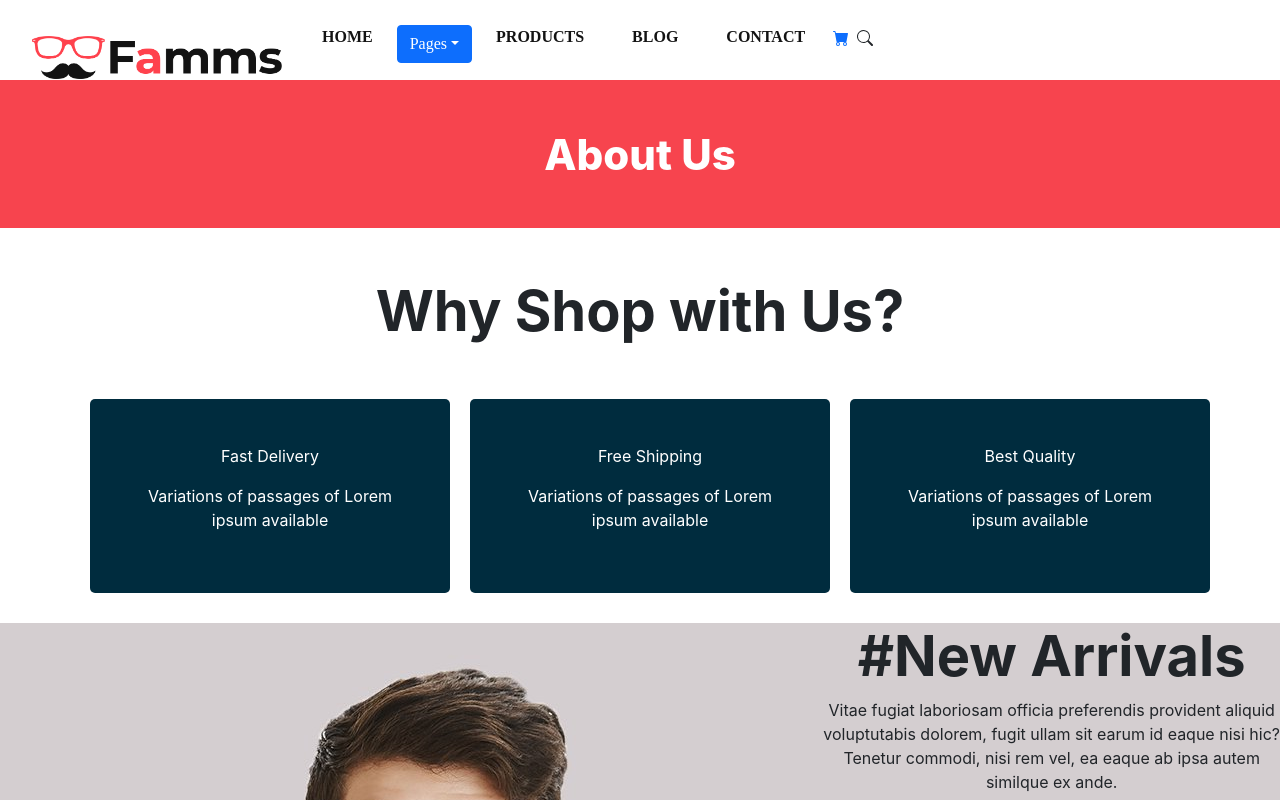
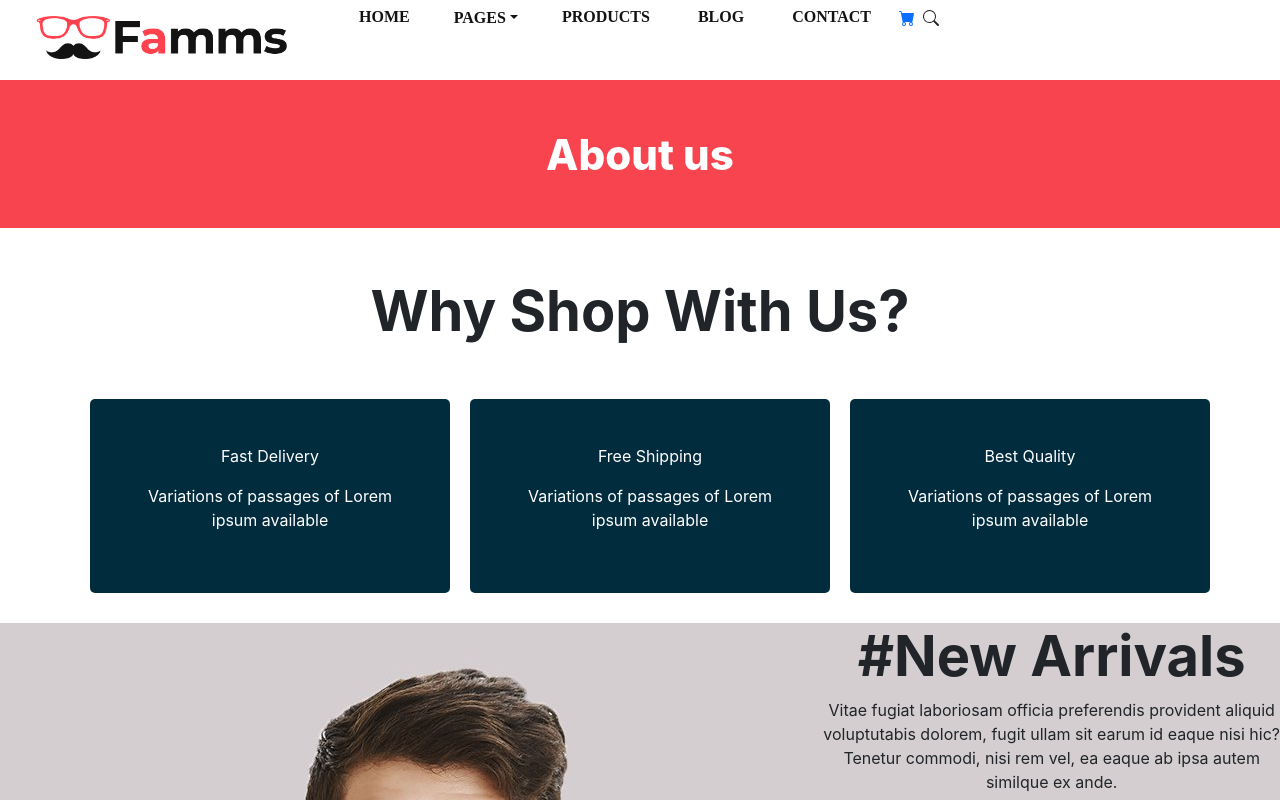
Before and after one commit to aravindd7/reactassignsub, a React (Create React App) app in the folder reactapp/: page /about in a window 1280 px wide. Shown: the top 800 px of the page. Built offline with nearby package versions, Linux system fonts and the light colour scheme.

Commit message:
dropdownbutton style changed

```diff
--- a/reactapp/src/components/About.js
+++ b/reactapp/src/components/About.js
@@ -8,8 +8,8 @@ export default function About () {
     return (
      <div className="container-root">
          <div>
-             <Header text="About Us"/>
-             <SubHeader text="Why Shop with Us?" />
+             <Header text="About us"/>
+             <SubHeader text="Why Shop With Us?" />
          </div>
          <BlogContent />
          <AboutContent />
--- a/reactapp/src/components/Navbar.js
+++ b/reactapp/src/components/Navbar.js
@@ -7,13 +7,14 @@ import { DropdownButton, Dropdown } from "react-bootstrap";
 export default function Navbar() {
     console.log("In Nav");
     return (
-        <div className="container-nav">
-                <nav>
+        <div className="container-nav container-row">
                     <ul className="ul-nav">
-                        <NavLink to="/"><li className="li-nav navbar-brand"><img src="./images/logo.png" width="250" /></li></NavLink>
+                    <NavLink to="/"><li className="li-nav navbar-brand"><img src="./images/logo.png" width="250" /></li></NavLink>
+                    </ul>
+                    <ul className="ul-nav float-right">
                         <NavLink to="/"><li className="li-nav"><span>&nbsp;Home&nbsp;</span></li></NavLink>
                         {/* <ul> */}
-                        <li className="li-nav"><DropdownButton title="Pages" >
+                        <li className="li-nav"><DropdownButton variant="light" className="dropdown-nav" title="Pages" >
                         <NavLink to="about"><Dropdown.Item as="button"><span>About</span></Dropdown.Item></NavLink>
                         <NavLink to="testimonial"><Dropdown.Item as="button"><span>Testimonial</span></Dropdown.Item></NavLink>
                         </DropdownButton></li>
@@ -24,7 +25,6 @@ export default function Navbar() {
                         <NavLink to="/cart"><li className="li-nav">&nbsp;<BsCartFill />&nbsp;</li></NavLink>
                         <li className="li-nav">&nbsp;<BsSearch />&nbsp;</li>
                     </ul>
-                </nav>
         </div>
     );
 }
--- a/reactapp/src/components/content/ContactContent.js
+++ b/reactapp/src/components/content/ContactContent.js
@@ -2,7 +2,7 @@ import React from "react";
 
 export default function ContactContent() {
     return (
-        <div>
+        <div className="container-contact">
             <form className="container-column">
                 <input name="fullname" placeholder="Enter your Full name"/>
                 <input name="email" placeholder="Enter your email address" />
--- a/reactapp/src/index.css
+++ b/reactapp/src/index.css
@@ -14,8 +14,9 @@ code {
 
 .container-nav {
   position: absolute;
-  top: 5px;
+  top: 0;
   margin-bottom: 30px;
+  padding: 5px;
 }
 
 .ul-nav {
@@ -35,6 +36,17 @@ code {
 
 .li-nav {
   float: left;
+}
+
+.dropdown-nav > button {
+  border: none;
+  background-color: white;
+  padding: 0px 20px;
+  color: #131313;
+  text-align: center;
+  text-transform: uppercase;
+  border-radius: 5px;
+  font-weight: 700;
 }
 
 .navbar-brand {
@@ -384,3 +396,9 @@ form button:focus {
    opacity: 1;
    transform: translateY(50%);
 }
+
+.container-contact {
+  width: 60%;
+  margin-left: 20%;
+  margin-top: 60px;
+}
```
